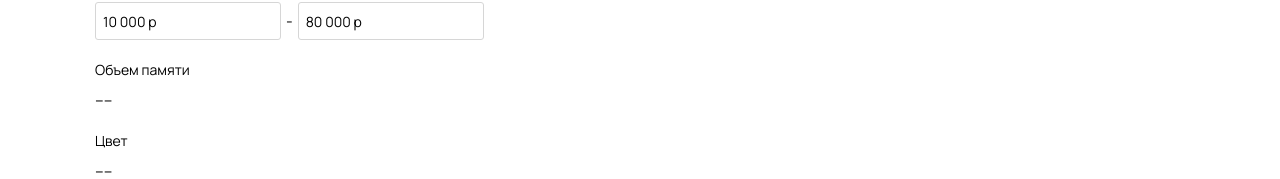
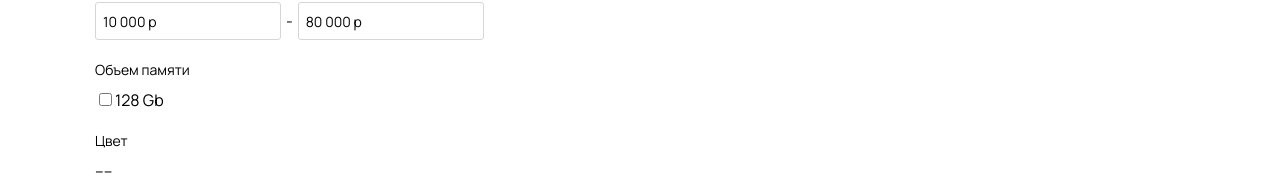
Before and after one commit to Nattyme/istore, a React (Create React App) app: page / in a window 1280 px wide. Shown: the part 477-656 px from the top of the page. Built offline with nearby package versions, Linux system fonts and the light colour scheme.

Commit message:
checkbox component base data

```diff
--- /dev/null
+++ b/src/components/Checkbox/Checkbox.js
@@ -0,0 +1,12 @@
+import './style.css';
+
+const Checkbox = () => {
+    return (
+        <div className="checkbox">
+            <input type="checkbox" className="checkbox__item"/>
+            <span className="checkbox__title">128 Gb</span>
+        </div>
+    );
+}
+
+export default Checkbox;
--- a/src/components/Filter/Filter.js
+++ b/src/components/Filter/Filter.js
@@ -1,3 +1,4 @@
+import Checkbox from '../Checkbox/Checkbox';
 import Input from '../Input/Input';
 import './style.css';
 
@@ -19,7 +20,9 @@ function Filter () {
 
                     <div className="filter">
                         <div className="filter__title">Объем памяти</div>
-                        <div className="filter__body">----</div>
+                        <div className="filter__body">
+                            <Checkbox />
+                        </div>
                     </div>
 
                     <div className="filter">
```
Also changed, not shown: src/components/Checkbox/style.css (added).
